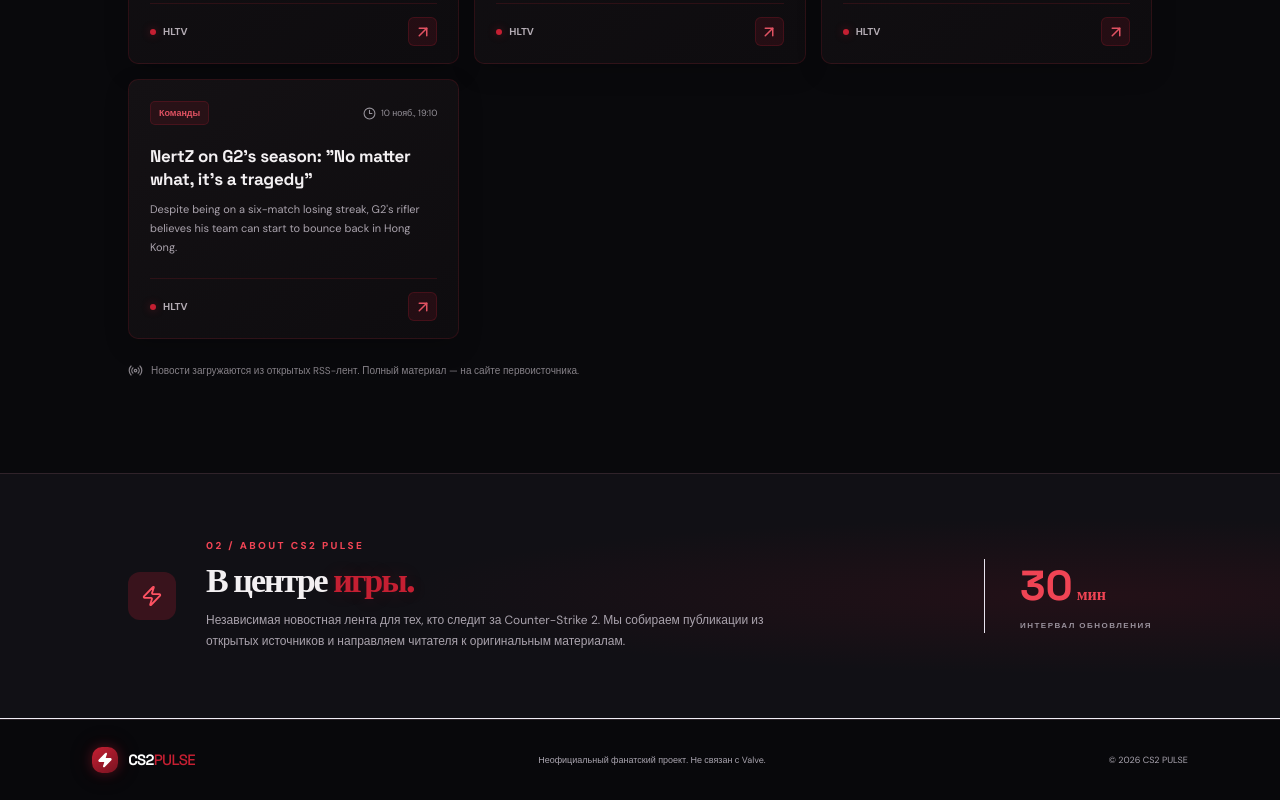
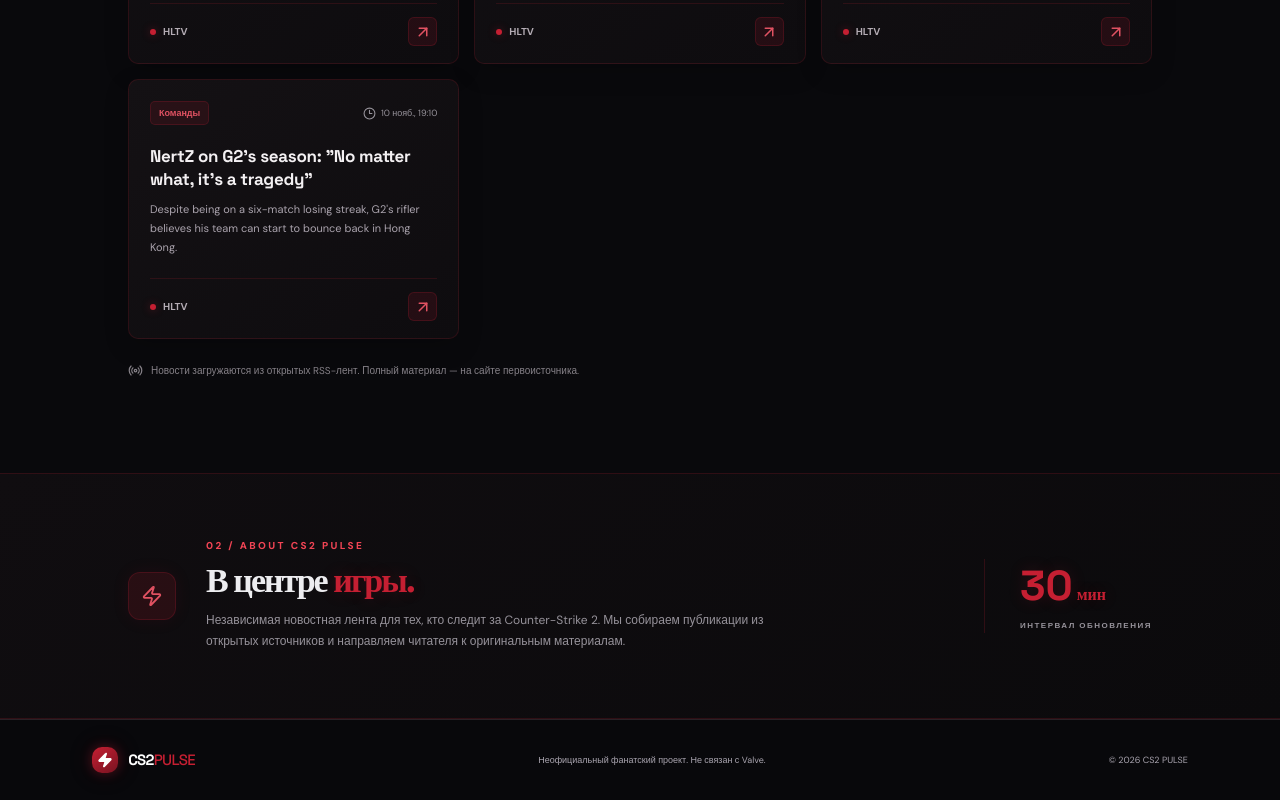
Before and after one commit to noabetterthenu/cs2-motion-news, a React (Vite) app: page / in a window 1280 px wide. Shown: the part 6573-7373 px from the top of the page. Built offline with nearby package versions, Linux system fonts and the light colour scheme.

Commit message:
Update style.css

```diff
--- a/src/style.css
+++ b/src/style.css
@@ -1260,3 +1260,38 @@ footer .brand {
   border: 1px dashed rgba(197, 31, 50, 0.3);
   color: #aaa1aa;
 }
+/* DARK CRIMSON — ABOUT SECTION */
+
+.about-section {
+  background: linear-gradient(145deg, #100d10, #0b0a0c);
+  border-top: 1px solid rgba(197, 31, 50, 0.18);
+  border-bottom: 1px solid rgba(197, 31, 50, 0.18);
+}
+
+.about-icon {
+  background: rgba(197, 31, 50, 0.14);
+  color: #e05262;
+  border: 1px solid rgba(197, 31, 50, 0.2);
+  box-shadow: 0 0 18px rgba(197, 31, 50, 0.08);
+}
+
+.about-section h2 {
+  color: #ededf0;
+}
+
+.about-section p {
+  color: #96929a;
+}
+
+.about-stat {
+  border-color: rgba(197, 31, 50, 0.2);
+}
+
+.about-stat strong {
+  color: #c51f32;
+  text-shadow: 0 0 16px rgba(197, 31, 50, 0.18);
+}
+
+.about-stat small {
+  color: #96929a;
+}
```
